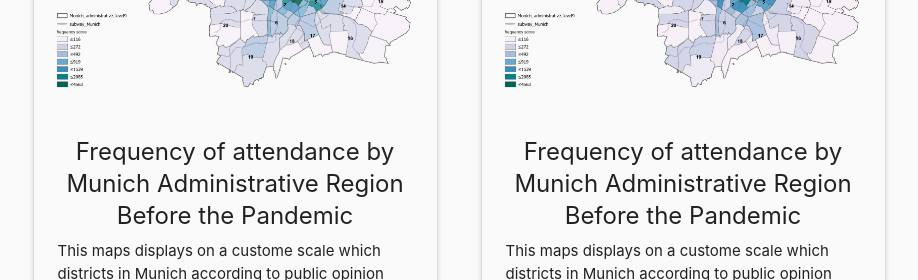
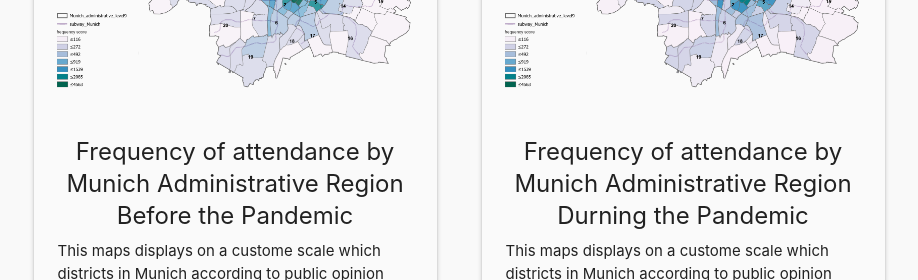
Before and after one commit to josepablo1991/mappingProject, a React (Create React App) app: page / in a window 1280 px wide. Shown: the part 2340-2620 px from the top of the page, without its empty margins (181-1099 px from the left). Built offline with nearby package versions, Linux system fonts and the light colour scheme; the HTML template or start-up script is replaced by a standard one.

Commit message:
spaces aded to graph

```diff
--- a/src/components/layout/Body.js
+++ b/src/components/layout/Body.js
@@ -24,7 +24,7 @@ const afterMapSafetyExplanation = 'This maps displays on a custome scale which d
 const beforeMapFrequencyTitle = 'Frequency of attendance by Munich Administrative Region Before the Pandemic'
 const beforeMapFrequencyExplanation = 'This maps displays on a custome scale which districts in Munich according to public opinion were most likely visited by citizens BEFORE the pandemic'
 
-const afterMapFrequencyTitle = 'Frequency of attendance by Munich Administrative Region Before the Pandemic'
+const afterMapFrequencyTitle = 'Frequency of attendance by Munich Administrative Region Durning the Pandemic'
 const afterMapFrequencyExplanation = 'This maps displays on a custome scale which districts in Munich according to public opinion were most likely visited by citizens DURING the pandemic Travelling frequencies decreased but not very remarkably after the outbreak of COVID-19. The general travelling frequencies declined as many districts are with light colors during the pandemic, but the central area of Munich still shows a higher level of frequency especially 1(Altstadt-Lehel), 2(Ludwigsvorstadt-Isarvorstadt), 3(Maxvorstadt), 4(Schwabing-West), 5(Au-Haidhausen).'
 
 
@@ -53,12 +53,12 @@ const placesMap_explanation ='Heat map of places where people meet in Munich suc
 const placesMap_title ='Businesses in Munich'
 
 
-const safety_score_title_before = 'Safety Scores Pandemic Before'
-const safety_score_title_after = 'Safety Scores Pandemic After'
+const safety_score_title_before = 'Safety Scores Pandemic Before Covid-19'
+const safety_score_title_after = 'Safety Scores Pandemic During Covid-19'
 
 
 const biggest_safety_concern_before_title = 'Biggest Safety Concerns Before Covid-19'
-const biggest_safety_concern_after_title = 'Biggest Safety Concerns After Covid-19'
+const biggest_safety_concern_after_title = 'Biggest Safety Concerns During Covid-19'
 
 const biggest_safety_concern_labels = ['Physical health','Mental health','Others','Robbery','Sexual assault','Rioting']
 const biggest_safety_concern_labels_during = ['Physical health','Mental health','Rioting','Robbery','Sexual assault']
@@ -139,6 +139,9 @@ const Body = () =>  {
             color = {color_during}
             />
           <div>
+          <br/>
+          <br/>
+
           <div className='row'>
             <div className='col s6'>
             <BarChart
```
Also changed, not shown: 1 other file (tests, documents, lock files or other folders).
